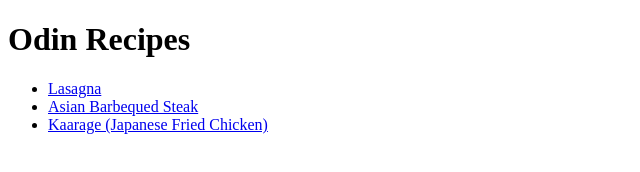
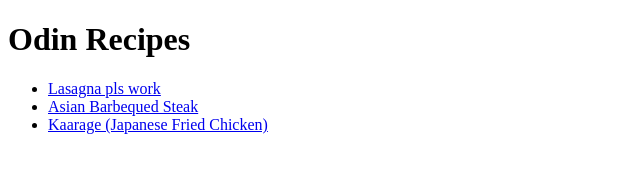
Before and after one commit to zed-ex/odin-recipes, a plain HTML site: page index.html in a window 1280 px wide. Shown: the full height of the page, 0-640 px from the left. Drawn offline with Linux system fonts and the light colour scheme.

Commit message:
Update index.html

```diff
--- a/index.html
+++ b/index.html
@@ -9,7 +9,7 @@
         <h1>Odin Recipes</h1>
 
         <ul>
-            <li><a href="recipes/lasagna.html">Lasagna</a></li>
+            <li><a href="recipes/lasagna.html">Lasagna pls work</a></li>
             <li><a href="recipes/steak.html">Asian Barbequed Steak</a></li>
             <li><a href="recipes/kaarage.html">Kaarage (Japanese Fried Chicken)</a></li>
         </ul>
```
